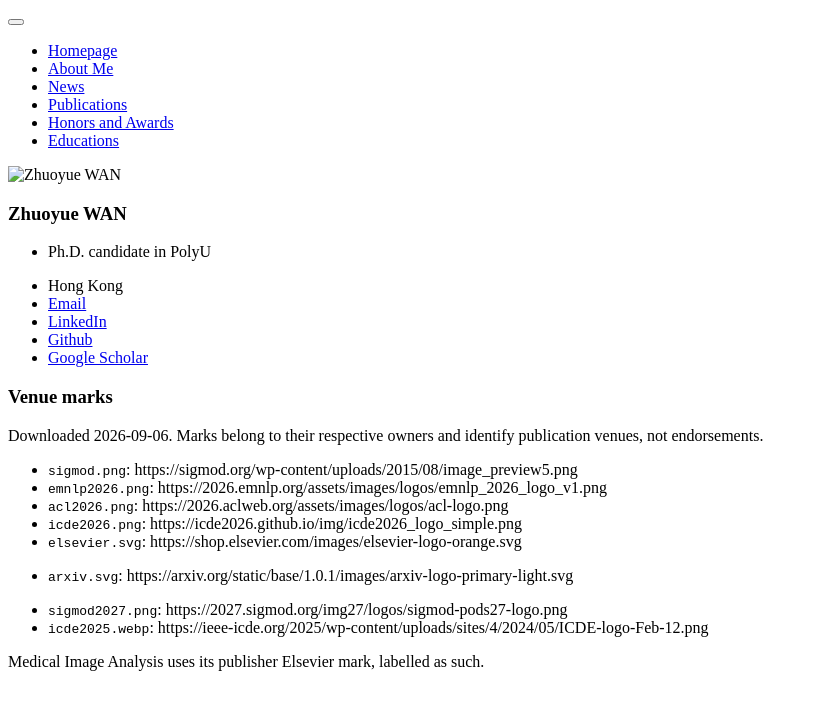
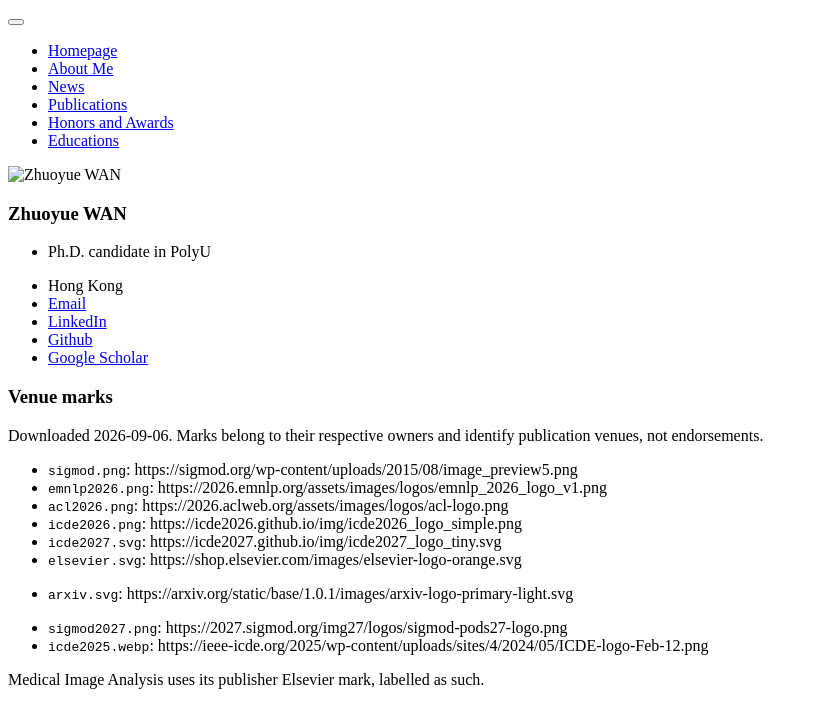
Before and after one commit to zwanah/zwanah.github.io, a Jekyll site: the page built from assets/images/venues/SOURCES.md, in a window 1280 px wide. Shown: the top 728 px of the page, without its empty margins (0-814 px from the left). Built offline with Jekyll 4.4.1, drawn with Linux system fonts in a browser that asks for light colours; our own code applies the rules of GitHub Pages for plain Markdown files.

Commit message:
Fix ICDE 2027 publication logos

```diff
--- a/_data/publications.yml
+++ b/_data/publications.yml
@@ -8,7 +8,7 @@
     "authors": "**Zhuoyue Wan**, Jiaqi Fan, Hwanhee Kim, Chen Jason Zhang, Shuaimin Li, Yuanfeng Song, Haoyang Li, Xiao-Yong Wei, Raymond Chi-Wing Wong",
     "detail": "Accepted at *2027 International Conference on Data Engineering* (**ICDE 2027**, **CCF-A**)",
     "category": "published",
-    "logo": "assets/images/venues/icde2026.png",
+    "logo": "assets/images/venues/icde2027.svg",
     "logo_alt": "ICDE 2027",
     "venue_name": "IEEE International Conference on Data Engineering",
     "venue_badge": "ICDE’27",
@@ -27,7 +27,7 @@
     "authors": "Jiaqi Fan, **Zhuoyue Wan**, Chen Jason Zhang, Xiao-Yong Wei, Haoyang Li, Yuanfeng Song, Wangze Ni, Raymond Chi-Wing Wong",
     "detail": "Accepted at *2027 International Conference on Data Engineering* (**ICDE 2027**, **CCF-A**)",
     "category": "published",
-    "logo": "assets/images/venues/icde2026.png",
+    "logo": "assets/images/venues/icde2027.svg",
     "logo_alt": "ICDE 2027",
     "venue_name": "IEEE International Conference on Data Engineering",
     "venue_badge": "ICDE’27",
--- a/assets/images/venues/SOURCES.md
+++ b/assets/images/venues/SOURCES.md
@@ -6,6 +6,7 @@
 - `emnlp2026.png`: https://2026.emnlp.org/assets/images/logos/emnlp_2026_logo_v1.png
 - `acl2026.png`: https://2026.aclweb.org/assets/images/logos/acl-logo.png
 - `icde2026.png`: https://icde2026.github.io/img/icde2026_logo_simple.png
+- `icde2027.svg`: https://icde2027.github.io/img/icde2027_logo_tiny.svg
 - `elsevier.svg`: https://shop.elsevier.com/images/elsevier-logo-orange.svg
 - `arxiv.svg`: https://arxiv.org/static/base/1.0.1/images/arxiv-logo-primary-light.svg
 
```
Also changed, not shown: assets/images/venues/icde2027.svg (added).
